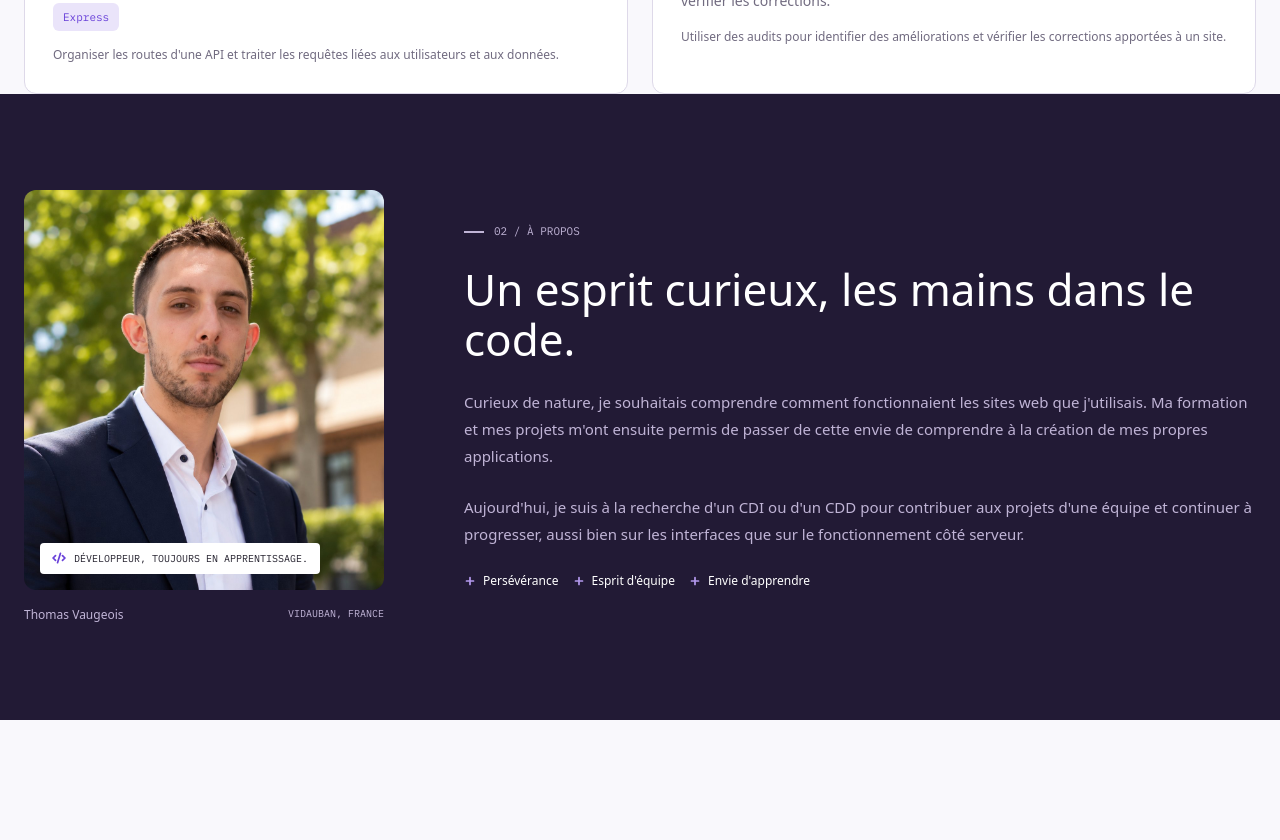
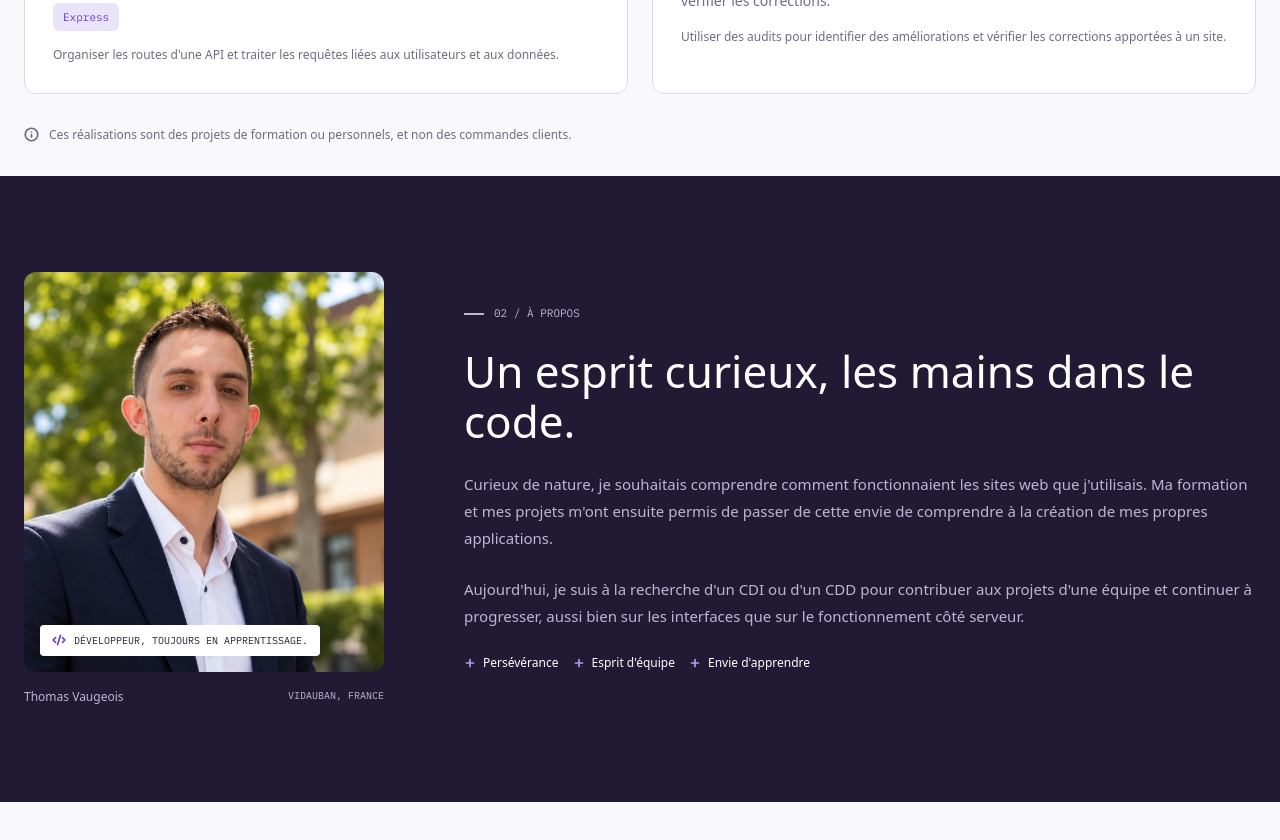
Before and after one commit to VaugeoisThomas/portefolio, a React (Vite) app: page / in a window 1280 px wide. Shown: the part 2660-3500 px from the top of the page. Before the commit the page ends 3452 px from the top, so only its background shows below. Built offline with nearby package versions, Linux system fonts and the light colour scheme.

Commit message:
feat: ajouter une note de transparence aux projets. (#5)

```diff
--- a/src/components/Projects/Projects.css
+++ b/src/components/Projects/Projects.css
@@ -46,6 +46,20 @@
   margin-top: 2rem;
 }
 
+.projects-note {
+  display: flex;
+  align-items: flex-start;
+  gap: 0.625rem;
+  color: var(--color-text-secondary);
+  margin: 2rem 0;
+  font-size: 0.75rem;
+}
+
+.projects-note img {
+  margin-top: 0.0938rem;
+  flex-shrink: 0;
+}
+
 @media (min-width: 80rem) {
   .projects {
     padding-top: 6rem;
--- a/src/components/Projects/Projects.tsx
+++ b/src/components/Projects/Projects.tsx
@@ -1,3 +1,4 @@
+import info from '../../assets/info.svg';
 import ProjectCard from '../ProjectCard/ProjectCard';
 import './Projects.css';
 import { projects } from './Projects.data';
@@ -29,6 +30,10 @@ function Projects() {
                     <ProjectCard project={project} key={project.id} />
                 ))}
             </div>
+            <div className="projects-note">
+                <img src={info} alt="" />
+                <p>Ces réalisations sont des projets de formation ou personnels, et non des commandes clients.</p>
+            </div>
         </section>
     )
 }
```
Also changed, not shown: src/assets/info.svg (added).
